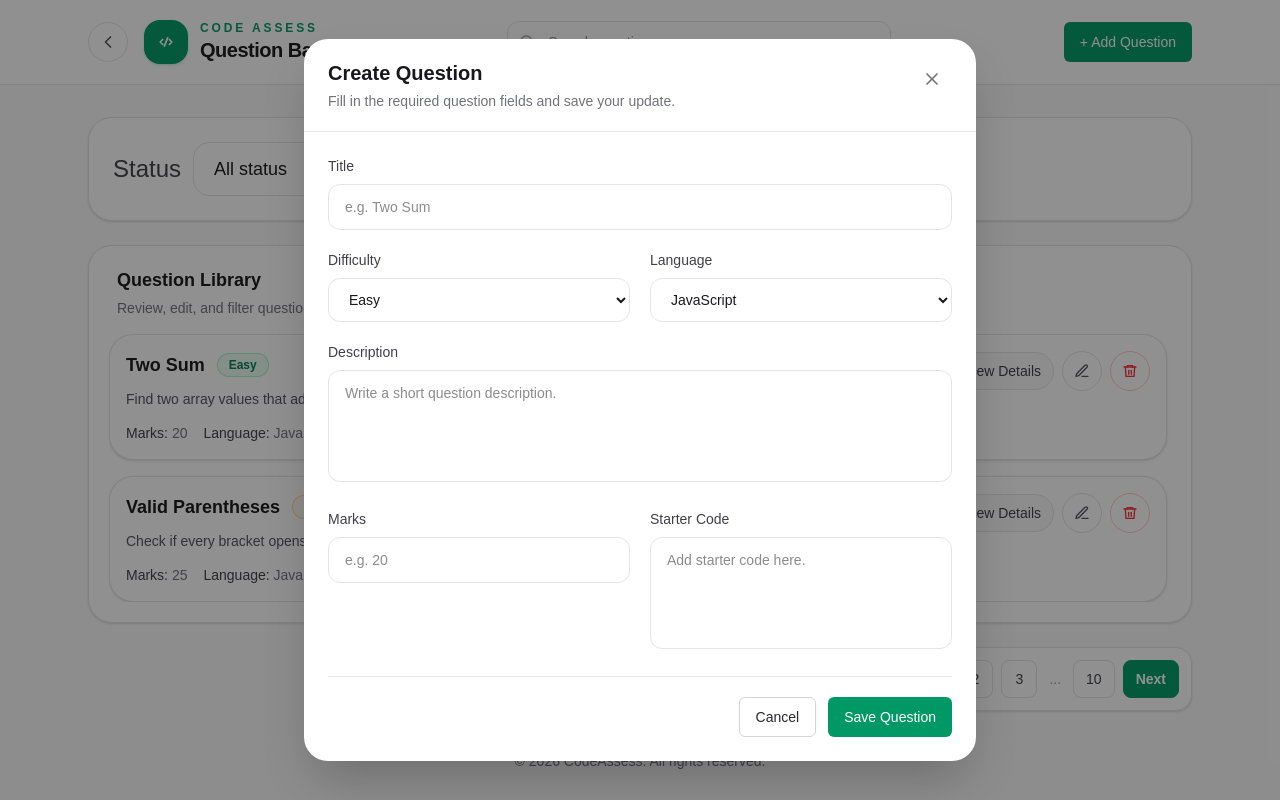
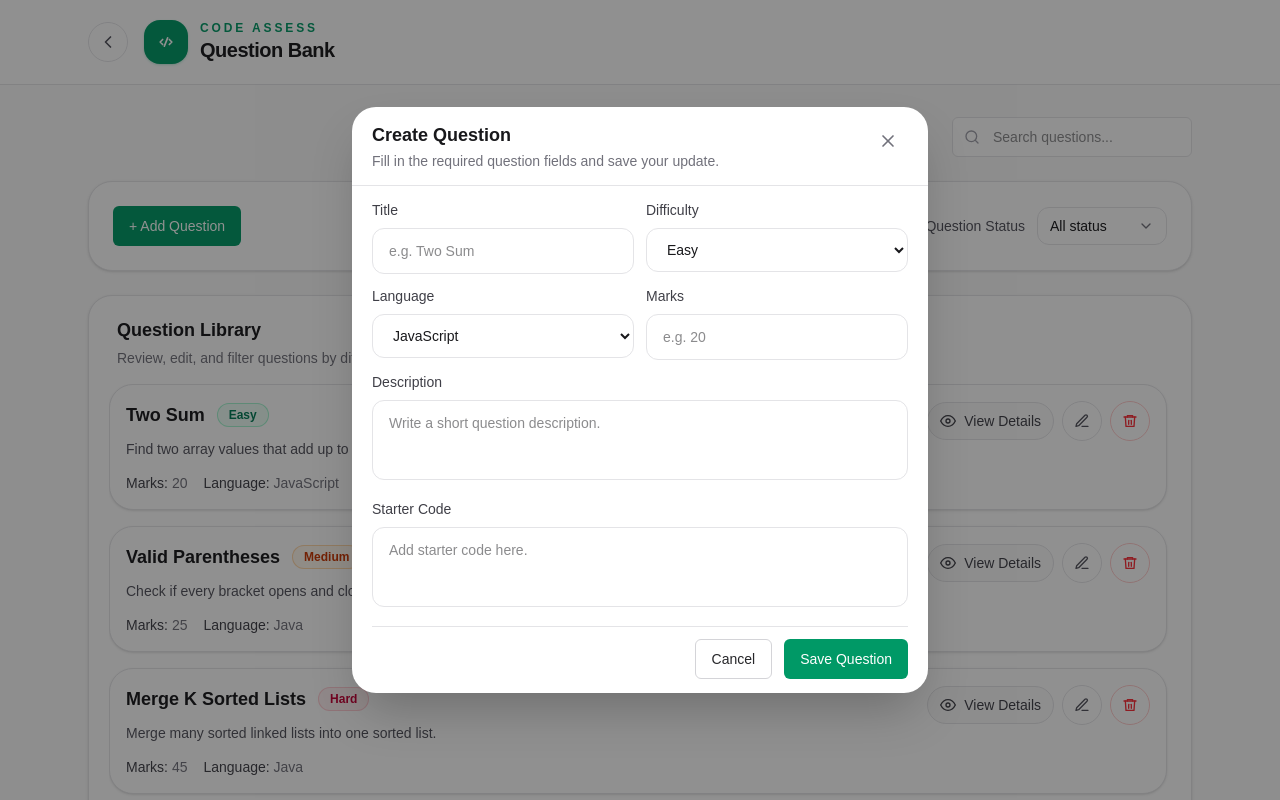
Before and after one commit to SheCanCODE-Capstone-Projects/Assessment_Platfrom_fe, a Next.js app: page /admin/questions in a window 1280 px wide. Both pictures are taken after a click on the button "+ Add Question". Shown: the top 800 px of the page. Built offline with nearby package versions, Linux system fonts and the light colour scheme.

Commit message:
making adjustment on the edit, delete and view details icons

```diff
--- a/app/pages/QuestionBankPage.tsx
+++ b/app/pages/QuestionBankPage.tsx
@@ -37,12 +37,6 @@ type QuestionFormValues = {
   difficulty: Difficulty;
   language: Language;
   starterCode: string;
-};
-
-type QuestionBankHeaderProps = {
-  searchQuery: string;
-  onSearchChange: (query: string) => void;
-  onAddQuestion: () => void;
 };
 
 type QuestionCardProps = {
@@ -268,6 +262,66 @@ const initialQuestions: Question[] = [
     starterCode:
       "public IList<int> SpiralOrder(int[][] matrix) {\n    // solve here\n}",
   },
+  {
+    id: 21,
+    title: "Fizz Buzz",
+    description: "Return the right word or number for each value from one to n.",
+    marks: 10,
+    difficulty: "EASY",
+    language: "PHP",
+    starterCode:
+      "function fizzBuzz($n) {\n    // solve here\n}",
+  },
+  {
+    id: 22,
+    title: "Min Stack",
+    description: "Design a stack that can return the minimum value in constant time.",
+    marks: 29,
+    difficulty: "MEDIUM",
+    language: "TYPESCRIPT",
+    starterCode:
+      "class MinStack {\n  // solve here\n}",
+  },
+  {
+    id: 23,
+    title: "Serialize Binary Tree",
+    description: "Convert a binary tree to text and rebuild it again.",
+    marks: 48,
+    difficulty: "HARD",
+    language: "PYTHON",
+    starterCode:
+      "class Codec:\n    def serialize(self, root):\n        pass\n\n    def deserialize(self, data):\n        pass",
+  },
+  {
+    id: 24,
+    title: "Single Number",
+    description: "Find the one value that appears only once in the array.",
+    marks: 18,
+    difficulty: "EASY",
+    language: "SWIFT",
+    starterCode:
+      "func singleNumber(_ nums: [Int]) -> Int {\n    // solve here\n}",
+  },
+  {
+    id: 25,
+    title: "Course Schedule",
+    description: "Decide if all courses can be finished from the prerequisite list.",
+    marks: 33,
+    difficulty: "MEDIUM",
+    language: "JAVA",
+    starterCode:
+      "public boolean canFinish(int numCourses, int[][] prerequisites) {\n    // solve here\n}",
+  },
+  {
+    id: 26,
+    title: "Alien Dictionary",
+    description: "Work out the letter order from a sorted list of alien words.",
+    marks: 52,
+    difficulty: "HARD",
+    language: "GO",
+    starterCode:
+      "func alienOrder(words []string) string {\n    // solve here\n}",
+  },
 ];
 
 const emptyFormValues: QuestionFormValues = {
@@ -350,14 +404,10 @@ function CodeAssessIcon() {
   );
 }
 
-function QuestionBankHeader({
-  searchQuery,
-  onSearchChange,
-  onAddQuestion,
-}: QuestionBankHeaderProps) {
+function QuestionBankHeader() {
   return (
     <nav className="sticky top-0 z-40 border-b border-zinc-200 bg-white/95 backdrop-blur">
-      <div className="mx-auto grid w-full max-w-6xl gap-4 px-6 py-5 lg:grid-cols-[auto_minmax(18rem,24rem)_auto] lg:items-center">
+      <div className="mx-auto flex w-full max-w-6xl items-center px-6 py-5">
         <div className="flex items-center gap-4">
           <Link
             href="/admin"
@@ -392,14 +442,27 @@ function QuestionBankHeader({
             </div>
           </div>
         </div>
+      </div>
+    </nav>
+  );
+}
 
-        <div className="relative w-full justify-self-center">
+function SearchSection({
+  searchQuery,
+  onSearchChange,
+}: {
+  searchQuery: string;
+  onSearchChange: (query: string) => void;
+}) {
+  return (
+    <section className="flex justify-end">
+      <div className="relative w-full sm:w-[240px]">
         <input
           type="text"
           placeholder="Search questions..."
           value={searchQuery}
-            onChange={(e) => onSearchChange(e.target.value)}
-            className="w-full rounded-xl border border-zinc-200 bg-white px-4 py-2.5 pl-10 text-sm text-zinc-900 outline-none transition focus:border-emerald-500 focus:ring-4 focus:ring-emerald-100"
+          onChange={(event) => onSearchChange(event.target.value)}
+          className="h-10 w-full rounded-md border border-zinc-200 bg-white px-3 pl-10 pr-3 text-sm text-zinc-900 outline-none transition focus:border-emerald-500 focus:ring-4 focus:ring-emerald-100"
         />
         <svg
           viewBox="0 0 24 24"
@@ -413,14 +476,7 @@ function QuestionBankHeader({
           <path d="m21 21-4.35-4.35" strokeLinecap="round" />
         </svg>
       </div>
-
-        <div className="flex justify-start lg:justify-end">
-          <Button tone="green" size="md" onClick={onAddQuestion}>
-            + Add Question
-          </Button>
-        </div>
-      </div>
-    </nav>
+    </section>
   );
 }
 
@@ -444,9 +500,11 @@ function DifficultyBadge({ difficulty }: { difficulty: Difficulty }) {
 function StatusFilter({
   activeFilter,
   onFilterChange,
+  onAddQuestion,
 }: {
   activeFilter: DifficultyFilter;
   onFilterChange: (filter: DifficultyFilter) => void;
+  onAddQuestion: () => void;
 }) {
   const [isOpen, setIsOpen] = useState(false);
   const containerRef = useRef<HTMLDivElement | null>(null);
@@ -480,23 +538,28 @@ function StatusFilter({
 
   return (
     <section className="w-full rounded-3xl border border-zinc-200 bg-white px-6 py-6 shadow-sm">
-      <div className="flex flex-col gap-3 sm:flex-row sm:items-center">
-        <span className="text-2xl font-medium text-zinc-700">Status</span>
+      <div className="flex flex-col gap-4 sm:flex-row sm:items-center sm:justify-between">
+        <Button tone="green" size="md" onClick={onAddQuestion}>
+          + Add Question
+        </Button>
+
         <div
           ref={containerRef}
-          className="relative w-full sm:max-w-[190px]"
+          className="relative w-full sm:w-auto sm:min-w-[170px]"
         >
+          <div className="flex items-center justify-end gap-3">
+            <span className="text-sm font-medium text-zinc-600">Question Status</span>
             <button
               type="button"
               aria-haspopup="listbox"
               aria-expanded={isOpen}
               onClick={() => setIsOpen((current) => !current)}
-            className="flex w-full items-center justify-between rounded-2xl border border-zinc-200 bg-white px-5 py-3 text-left text-lg text-zinc-900 outline-none transition hover:border-emerald-300 hover:bg-emerald-50/40 focus:border-emerald-500 focus:ring-4 focus:ring-emerald-100"
+              className="flex min-w-[130px] items-center justify-between rounded-xl border border-zinc-200 bg-white px-3 py-2 text-left text-sm text-zinc-900 outline-none transition hover:border-emerald-300 hover:bg-emerald-50/40 focus:border-emerald-500 focus:ring-4 focus:ring-emerald-100"
             >
               <span>{activeOption.label}</span>
               <svg
                 viewBox="0 0 24 24"
-              className={`h-5 w-5 text-zinc-500 transition-transform ${
+                className={`h-4 w-4 text-zinc-500 transition-transform ${
                   isOpen ? "rotate-180" : ""
                 }`}
                 fill="none"
@@ -511,9 +574,10 @@ function StatusFilter({
                 />
               </svg>
             </button>
+          </div>
 
           {isOpen ? (
-            <div className="absolute left-0 top-[calc(100%+0.5rem)] z-20 w-full overflow-hidden rounded-2xl border border-emerald-200 bg-white shadow-lg">
+            <div className="absolute right-0 top-[calc(100%+0.5rem)] z-20 w-full overflow-hidden rounded-2xl border border-emerald-200 bg-white shadow-lg">
               <ul role="listbox" aria-label="Question status filter">
                 {options.map((option) => {
                   const isActive = option.value === activeFilter;
@@ -527,7 +591,7 @@ function StatusFilter({
                           onFilterChange(option.value);
                           setIsOpen(false);
                         }}
-                        className={`w-full px-5 py-3 text-left text-lg transition ${
+                        className={`w-full px-4 py-2.5 text-left text-sm transition ${
                           isAllStatus
                             ? "bg-white text-zinc-900 hover:bg-white hover:text-zinc-900"
                             : isActive
@@ -744,11 +808,11 @@ function CreateQuestionModal({
 
   return (
     <div className="fixed inset-0 z-50 flex items-center justify-center bg-zinc-950/45 px-4 py-8">
-      <div className="w-full max-w-2xl rounded-3xl bg-white shadow-2xl">
-        <div className="flex items-start justify-between border-b border-zinc-200 px-6 py-5">
+      <div className="w-full max-w-xl rounded-3xl bg-white shadow-2xl">
+        <div className="flex items-start justify-between border-b border-zinc-200 px-5 py-3.5">
           <div>
-            <h2 className="text-xl font-semibold text-zinc-900">{title}</h2>
-            <p className="mt-1 text-sm text-zinc-500">
+            <h2 className="text-lg font-semibold text-zinc-900">{title}</h2>
+            <p className="mt-0.5 text-sm text-zinc-500">
               Fill in the required question fields and save your update.
             </p>
           </div>
@@ -780,7 +844,8 @@ function CreateQuestionModal({
           </button>
         </div>
 
-        <form onSubmit={handleSubmit} className="space-y-5 px-6 py-6">
+        <form onSubmit={handleSubmit} className="space-y-3 px-5 py-3.5">
+          <div className="grid grid-cols-1 gap-3 sm:grid-cols-2">
             <Field label="Title">
               <input
                 value={values.title}
@@ -791,7 +856,6 @@ function CreateQuestionModal({
               />
             </Field>
 
-          <div className="grid grid-cols-1 gap-5 sm:grid-cols-2">
             <Field label="Difficulty">
               <select
                 value={values.difficulty}
@@ -807,7 +871,9 @@ function CreateQuestionModal({
                 ))}
               </select>
             </Field>
+          </div>
 
+          <div className="grid grid-cols-1 gap-3 sm:grid-cols-2">
             <Field label="Language">
               <select
                 value={values.language}
@@ -823,21 +889,7 @@ function CreateQuestionModal({
                 ))}
               </select>
             </Field>
-          </div>
 
-          <Field label="Description">
-            <textarea
-              value={values.description}
-              onChange={(event) =>
-                updateField("description", event.target.value)
-              }
-              className={`${inputClasses()} min-h-28 resize-none`}
-              placeholder="Write a short question description."
-              required
-            />
-          </Field>
-
-          <div className="grid grid-cols-1 gap-5 sm:grid-cols-2">
             <Field label="Marks">
               <input
                 type="number"
@@ -849,22 +901,41 @@ function CreateQuestionModal({
                 required
               />
             </Field>
+          </div>
 
+          <Field label="Description">
+            <textarea
+              value={values.description}
+              onChange={(event) =>
+                updateField("description", event.target.value)
+              }
+              className={`${inputClasses()} min-h-20 resize-none`}
+              placeholder="Write a short question description."
+              required
+            />
+          </Field>
+
+          <div className="grid grid-cols-1 gap-3">
             <Field label="Starter Code">
               <textarea
                 value={values.starterCode}
                 onChange={(event) =>
                   updateField("starterCode", event.target.value)
                 }
-                className={`${inputClasses()} min-h-28 resize-none`}
+                className={`${inputClasses()} min-h-20 resize-none`}
                 placeholder="Add starter code here."
                 required
               />
             </Field>
           </div>
 
-          <div className="flex flex-col-reverse gap-3 border-t border-zinc-200 pt-5 sm:flex-row sm:justify-end">
-            <Button variant="outline" tone="zinc" onClick={onClose}>
+          <div className="flex flex-col-reverse gap-3 border-t border-zinc-200 pt-3 sm:flex-row sm:justify-end">
+            <Button
+              variant="outline"
+              tone="zinc"
+              onClick={onClose}
+              className="border-red-500 text-red-600 hover:bg-red-50"
+            >
               Cancel
             </Button>
             <Button type="submit" tone="green">
@@ -930,7 +1001,11 @@ function DeleteQuestionModal({
           </div>
 
           <div className="flex flex-col-reverse gap-3 border-t border-zinc-200 pt-5 sm:flex-row sm:justify-end">
-            <Button tone="orange" onClick={onCancel}>
+            <Button
+              tone="zinc"
+              onClick={onCancel}
+              className="border-red-600 bg-red-600 text-white hover:bg-red-700"
+            >
               Cancel
             </Button>
             <Button tone="green" onClick={onConfirm}>
@@ -1087,7 +1162,7 @@ export default function QuestionBankPage() {
   const [searchQuery, setSearchQuery] = useState<string>("");
   const [activeFilter, setActiveFilter] = useState<DifficultyFilter>("ALL");
   const [currentPage, setCurrentPage] = useState(1);
-  const questionsPerPage = 2;
+  const questionsPerPage = 6;
 
   const activeQuestion = useMemo(
     () => questions.find((question) => question.id === activeQuestionId) ?? null,
@@ -1231,17 +1306,21 @@ export default function QuestionBankPage() {
 
   return (
     <main className="min-h-screen bg-zinc-50">
-      <QuestionBankHeader
+      <QuestionBankHeader />
+
+      <div className="mx-auto w-full max-w-6xl px-6 py-8">
+        <SearchSection
           searchQuery={searchQuery}
           onSearchChange={handleSearchChange}
-        onAddQuestion={openCreateModal}
         />
 
-      <div className="mx-auto w-full max-w-6xl px-6 py-8">
+        <div className="mt-6">
           <StatusFilter
             activeFilter={activeFilter}
             onFilterChange={handleFilterChange}
+            onAddQuestion={openCreateModal}
           />
+        </div>
 
         <div className="mt-6">
           <QuestionList
```
Lines whose indentation alone changed are shown as unchanged.
